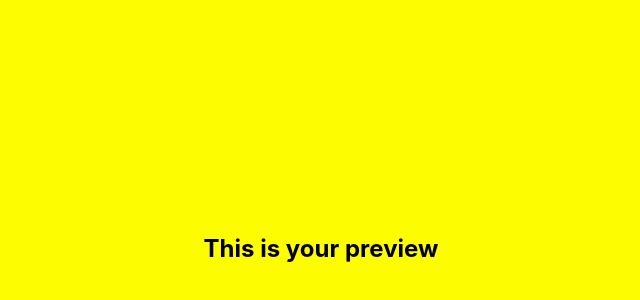
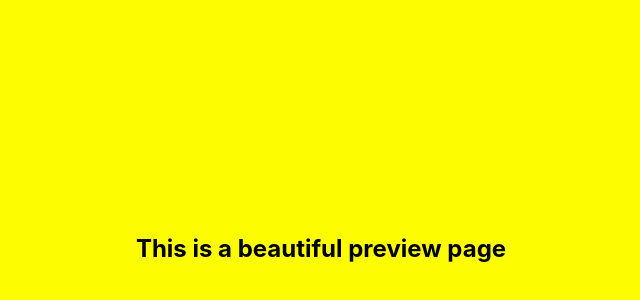
Before and after one commit to austineblaise/snapchat__clone, a React (Create React App) app: page /preview in a window 1280 px wide. Shown: the part 142-442 px from the top of the page, without its empty margins (319-959 px from the left). Built offline with nearby package versions, Linux system fonts and the light colour scheme.

Commit message:
i just dispatchedthe image into the redux state, so that i could get the image anywhere using useSelector

```diff
--- a/src/Preview.js
+++ b/src/Preview.js
@@ -8,7 +8,9 @@ function Preview() {
 
 	return (
 		<div className="preview">
-            <h2>This is your preview</h2>
+            <h2>This is a beautiful preview page
+
+            </h2>
 			<img src={cameraImage} alt="" />
 		</div>
 	);
```
